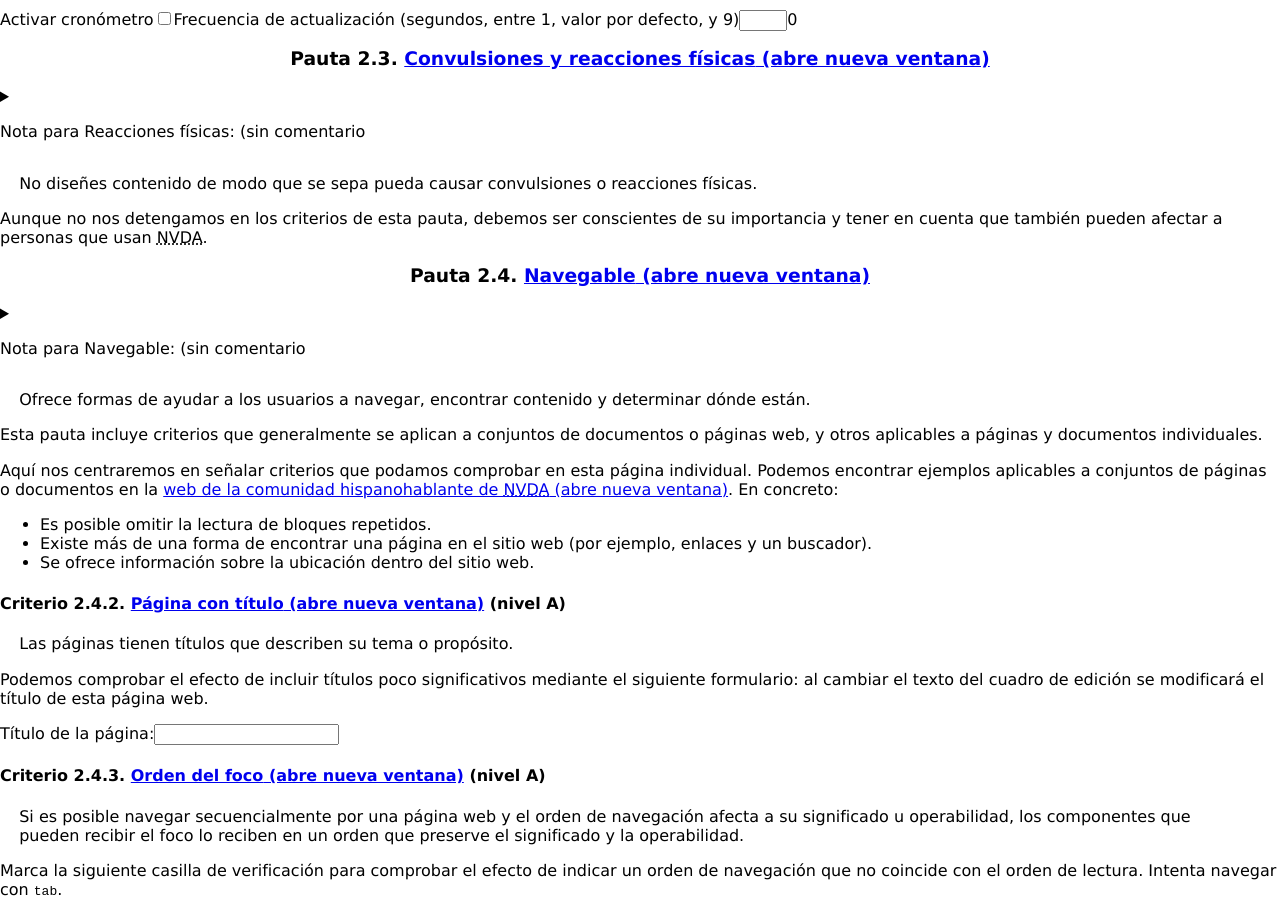
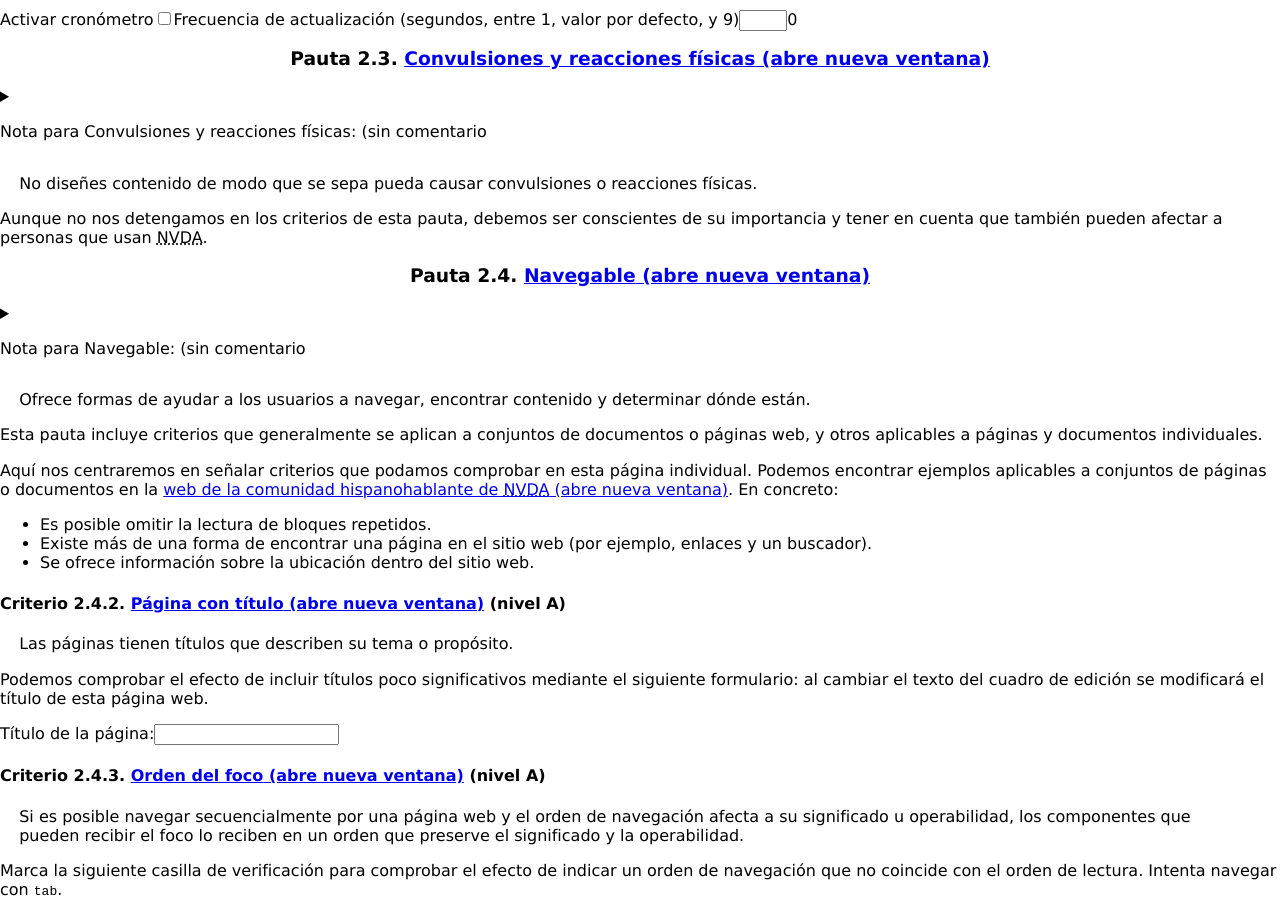
Before and after one commit to nvdaes/weba11y, a React (Create React App) app: page / in a window 1280 px wide. Shown: the part 5300-6218 px from the top of the page. Built offline with nearby package versions, Linux system fonts and the light colour scheme.

Commit message:
Fix sentence

```diff
--- a/src/components/complex/seizures.js
+++ b/src/components/complex/seizures.js
@@ -5,7 +5,7 @@ const Seizures = () => {
 	return (
 	<>
 	<h3 id="seizures">Pauta 2.3. <ExternalLink href="https://www.w3.org/TR/WCAG21/#seizures-and-physical-reactions" contents="Convulsiones y reacciones físicas" /></h3>
-	<Note id="seizures" label="Reacciones físicas:" />
+	<Note id="seizures" label="Convulsiones y reacciones físicas:" />
 	<blockquote>
 	<p>No diseñes contenido de modo que se sepa pueda causar convulsiones o reacciones físicas.</p>
 	</blockquote>
```
